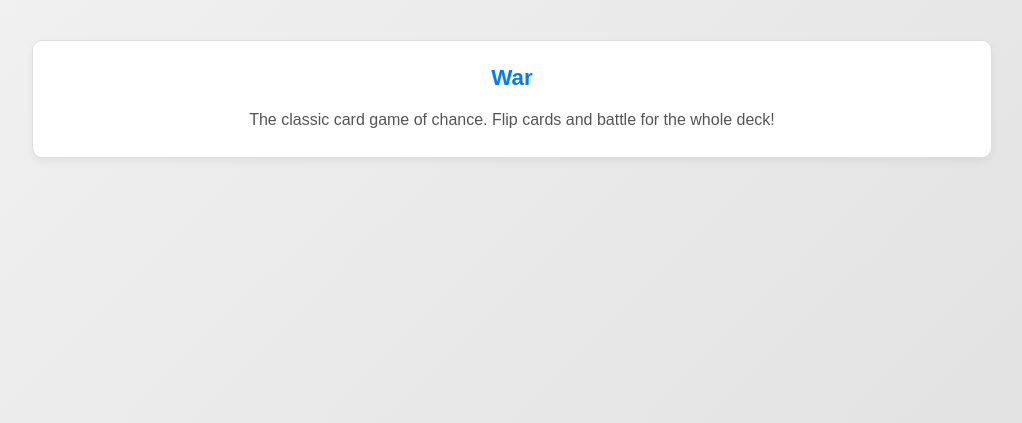
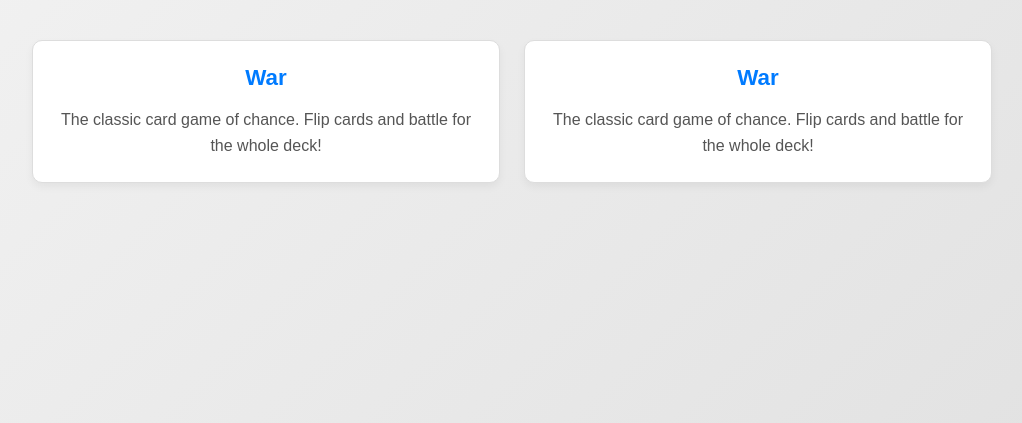
Before and after one commit to wescoup/wescoup-website, a Flask app: page /tonys-time-traps in a window 1280 px wide. Shown: the part 244-667 px from the top of the page, without its empty margins (128-1150 px from the left). Run offline with Flask 2, Linux system fonts and the light colour scheme.

Commit message:
Update tonys-time-traps.html

```diff
--- a/templates/games/tonys-time-traps.html
+++ b/templates/games/tonys-time-traps.html
@@ -7,6 +7,10 @@
         <p>Select a game to play. Engaging games for when you need a break.</p>
     </header>
     <div class="tool-cards">
+        <div class="card" onclick="location.href='{{ url_for('tonys_war_game') }}'">
+            <h2 class="card-title">War</h2>
+            <p class="card-description">The classic card game of chance. Flip cards and battle for the whole deck!</p>
+        </div>
         <div class="card" onclick="location.href='{{ url_for('tonys_war_game') }}'">
             <h2 class="card-title">War</h2>
             <p class="card-description">The classic card game of chance. Flip cards and battle for the whole deck!</p>
```
